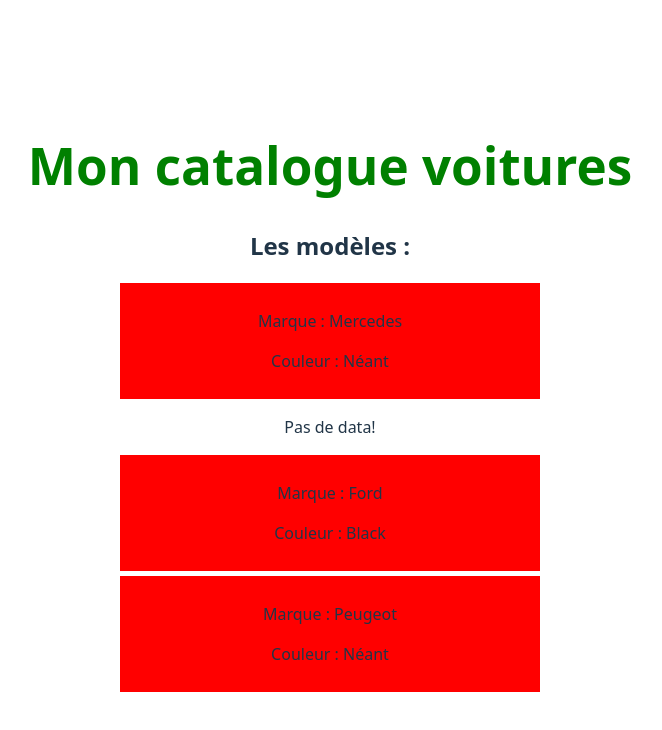
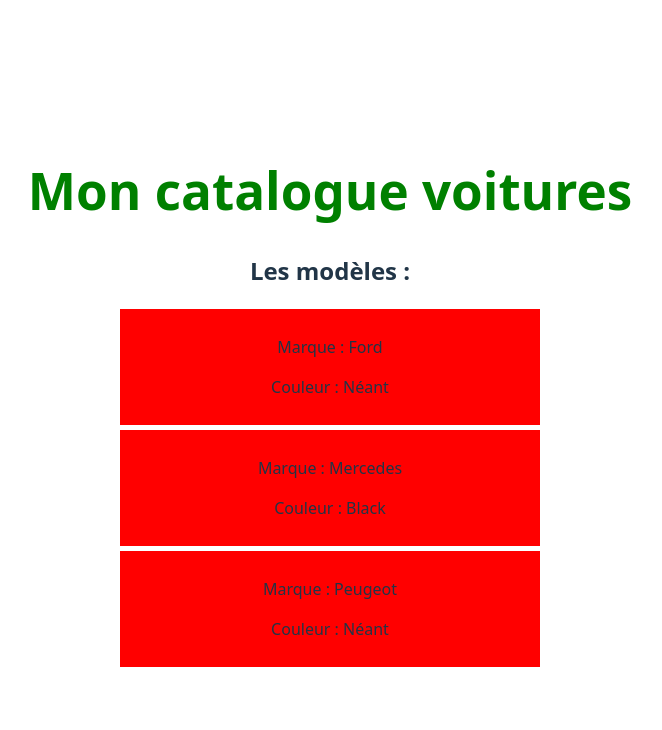
Before and after one commit to Julen37/coursREACT, a React (Vite) app in the folder my-app/: page / in a window 1280 px wide. Shown: the top 730 px of the page, without its empty margins (310-972 px from the left). Built offline with nearby package versions, Linux system fonts and the light colour scheme.

Commit message:
exo 2b state array et utilisation sur le meme fichier

```diff
--- a/my-app/src/App.jsx
+++ b/my-app/src/App.jsx
@@ -19,7 +19,8 @@
         {/* <MyCars></MyCars> */}
         <MyCars title={this.state.titre}
                 subtitle={this.state.sous_titre}
-                color={this.state.color}/>
+                color={this.state.color}
+        />
       </div>
     )
   }
--- a/my-app/src/components/MyCars.jsx
+++ b/my-app/src/components/MyCars.jsx
@@ -2,18 +2,22 @@
 import Cars from './Cars.jsx'
 
 class MyCars extends Component {
+
+  state = {
+    cars: ["Ford", "Mercedes", "Peugeot"],
+  }
+
   render(){
 
-    console.log(this)
+    // console.log(this)
 
     return (
       <div>
         <h1 style={{ color : this.props.color}} >{this.props.title}</h1>
         <h2>{this.props.subtitle}</h2>
-        <Cars children="Mercedes"/>
-        <Cars />
-        <Cars color="Black">Ford</Cars>
-        <Cars >Peugeot</Cars>
+        <Cars >{this.state.cars[0]}</Cars>
+        <Cars color="Black" >{this.state.cars[1]}</Cars>
+        <Cars >{this.state.cars[2]}</Cars>
       </div>
     )
   }
```
